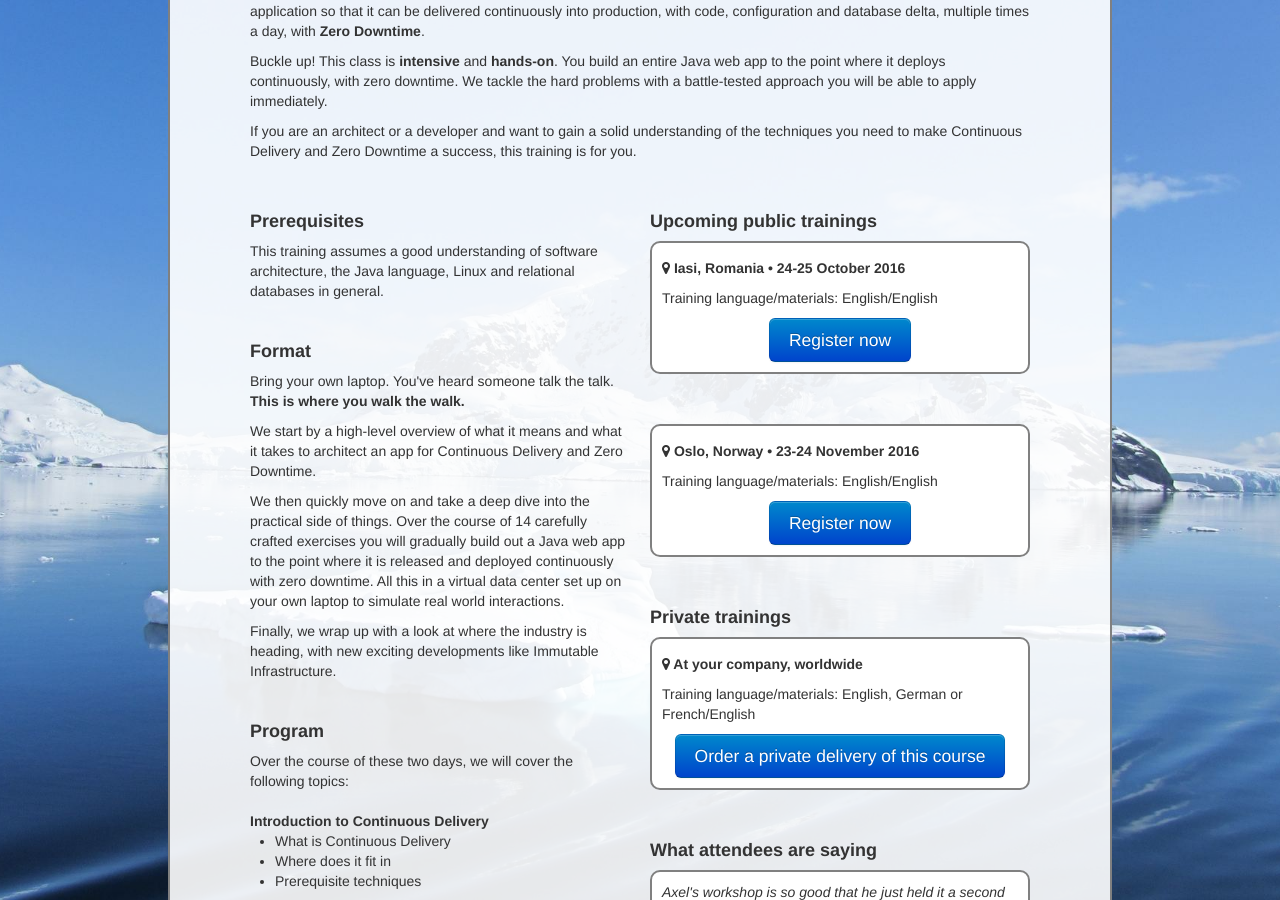
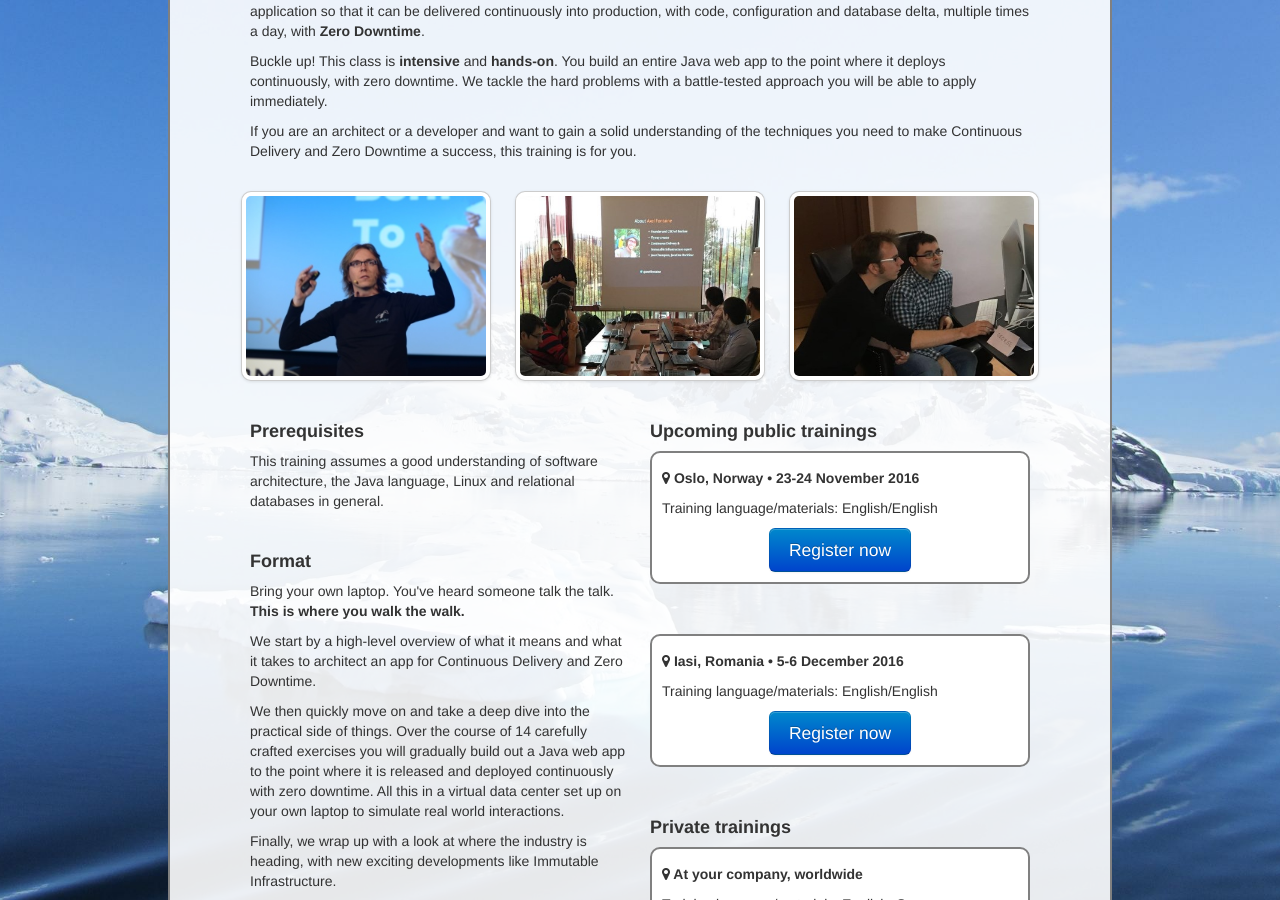
Before and after one commit to axelfontaine/axelfontaine.com, a Jekyll site: the page built from training/continuousdelivery.html, in a window 1280 px wide and 900 px high, scrolled down 409 px. Built offline with Jekyll 4.4.1, drawn with Linux system fonts in a browser that asks for light colours.

Commit message:
Updated training dates and added pictures

```diff
--- a/_layouts/blog.html
+++ b/_layouts/blog.html
@@ -87,8 +87,8 @@ category: Blog
                 <p><strong>Upcoming dates</strong></p>
 
                 <p>
-                    <i class="fa fa-map-marker"></i> Iasi, Romania (Oct 20-21, 2016)<br>
-                    <i class="fa fa-map-marker"></i> Oslo, Norway (Nov 23-24, 2016)
+                    <i class="fa fa-map-marker"></i> Oslo, Norway (Nov 23-24, 2016)<br>
+                    <i class="fa fa-map-marker"></i> Iasi, Romania (Dec 5-6, 2016)
                 </p>
 
                 <div class="call-to-action">
--- a/assets/index.js
+++ b/assets/index.js
@@ -66,6 +66,11 @@ function relativeLatestPostDate() {
 
 //Coordinate lookup: http://www.mapcoordinates.net/en
 var speakingEvents = [
+    ['Iasi', 'Iasi', 'Romania', 47.1584549, 27.6014418,
+        [
+            ['2016-12-05', 'Architecting for Continuous Delivery and Zero Downtime (2 days)', '/training/continuousdelivery.html', true]
+        ]
+    ],
     ['ProgramUtvikling', 'Oslo', 'Norway', 59.913869, 10.752245,
         [
             ['2016-11-23', 'Architecting for Continuous Delivery and Zero Downtime (2 days)', '/training/continuousdelivery.html', true]
--- a/training/continuousdelivery.html
+++ b/training/continuousdelivery.html
@@ -35,6 +35,15 @@ category: Training
             </p>
         </div>
         <div class="span1"></div>
+    </div>
+    <div class="row">
+        <div class="span12">
+            <div id="photos" style="text-align: center; margin-top: 20px; margin-bottom: 0">
+                <img alt="devoxx" src="/assets/photos/devoxx.jpg" class="img-polaroid"/>
+                <img alt="presenting" src="/assets/photos/axel-training.jpg" class="img-polaroid"/>
+                <img alt="presenting" src="/assets/photos/axel-training-2.jpg" class="img-polaroid"/>
+            </div>
+        </div>
     </div>
     <div class="row">
         <div class="span1"></div>
@@ -135,22 +144,22 @@ category: Training
         <div class="span5">
             <p class="training-section-head">Upcoming public trainings</p>
             <div class="training-upcoming">
-                <p class="training-city"><i class="fa fa-map-marker"></i> Iasi, Romania &bull; 24-25 October 2016</p>
-
-                <p>Training language/materials: English/English</p>
-
-                <div class="call-to-action">
-                    <a href="" data-contact="Training Request: Architecting for Continuous Delivery and Zero Downtime"
-                       class="btn btn-large btn-primary">Register now</a>
-                </div>
-            </div>
-            <div class="training-upcoming">
                 <p class="training-city"><i class="fa fa-map-marker"></i> Oslo, Norway &bull; 23-24 November 2016</p>
 
                 <p>Training language/materials: English/English</p>
 
                 <div class="call-to-action">
                     <a href="http://programutvikling.no/course/architecting-for-continuous-delivery-and-zero-downtime/"
+                       class="btn btn-large btn-primary">Register now</a>
+                </div>
+            </div>
+            <div class="training-upcoming">
+                <p class="training-city"><i class="fa fa-map-marker"></i> Iasi, Romania &bull; 5-6 December 2016</p>
+
+                <p>Training language/materials: English/English</p>
+
+                <div class="call-to-action">
+                    <a href="" data-contact="Training Request: Architecting for Continuous Delivery and Zero Downtime"
                        class="btn btn-large btn-primary">Register now</a>
                 </div>
             </div>
```
Also changed, not shown: assets/photos/axel-training-2.jpg (added), assets/photos/axel-training.jpg (added).
